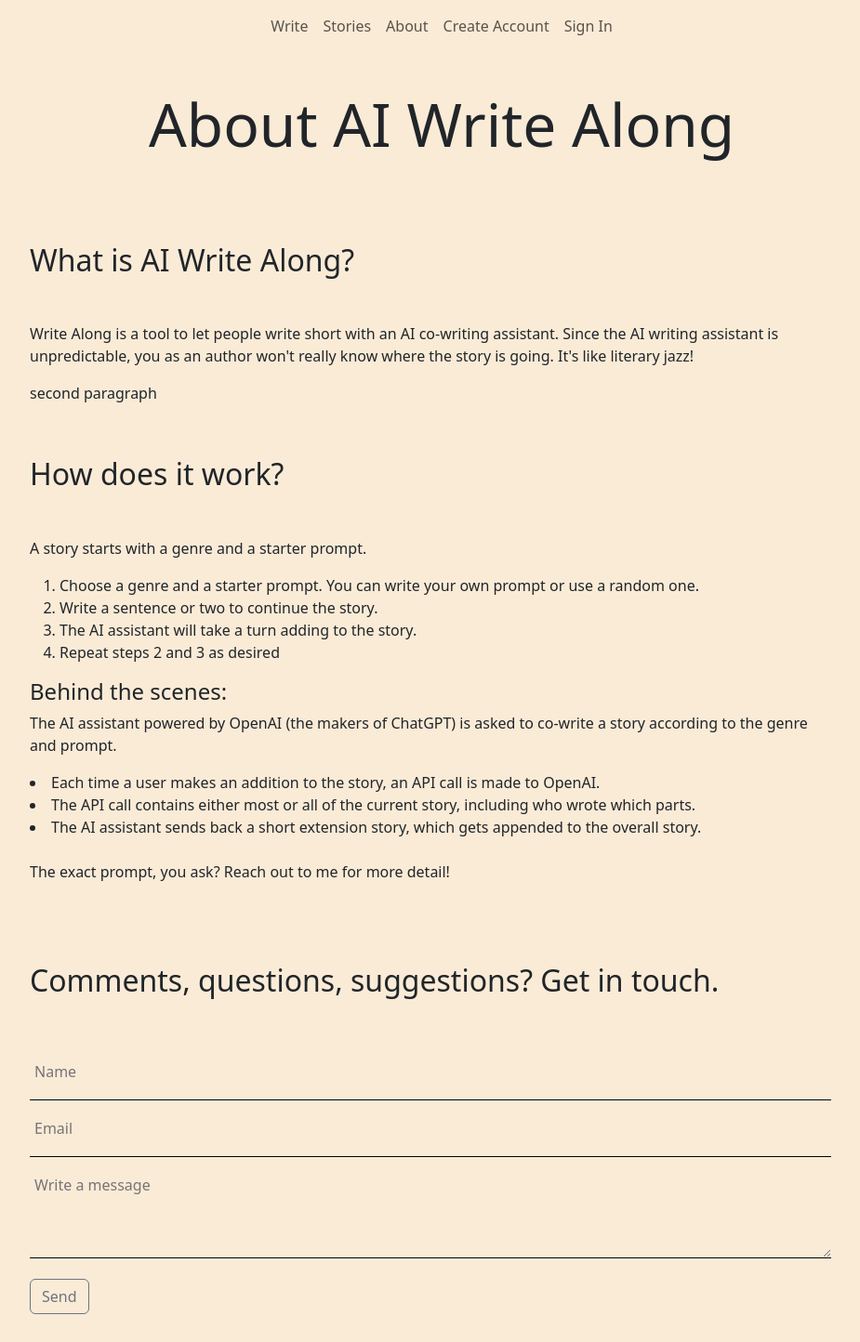
After one commit to mjkushman/AI-Storyteller, a Flask app: template templates/about.html in a window 1280 px wide. The commit adds this page. Shown: the whole page at 93% size, without its empty margins (165-1090 px from the left). Run offline with Flask 3, Linux system fonts and the light colour scheme; the template is opened without the code that fills it: values that come from a table or form of the project are taken from there, others are empty; some libraries are stand-ins or nearby versions.

Commit message:
- added About page - added Contact form to about page - Increased the char limit for story submissions to 400

```diff
--- a/app.py
+++ b/app.py
@@ -6,21 +6,21 @@ from flask import (
     Flask,
     request,
     render_template,
-    render_template_string,
     redirect,
     flash,
     jsonify,
     session,
     g,
-    render_template_string,
-    url_for,
+    url_for
 )
-from forms import StoryForm, ContextForm, SignUpForm, SignInForm
+from flask_mail import Mail, Message
+from forms import StoryForm, ContextForm, SignUpForm, SignInForm, ContactForm
 from sqlalchemy.exc import IntegrityError
 
 
 from models import db, connect_db, User, Story, Contribution, AnonStory
 from flask_debugtoolbar import DebugToolbarExtension
+
 
 CURRENT_USER_KEY = "current_user"
 STORY_KEY = 'story'
@@ -39,6 +39,16 @@ app.config["DEBUG_TB_INTERCEPT_REDIRECTS"] = False
 app.config['SECRET_KEY'] = os.environ.get('SECRET_KEY', "Igottacheckmyemail")
 app.config['SQLALCHEMY_DATABASE_URI'] = (
     os.environ.get('DATABASE_URL', 'postgresql:///ai_storyteller_db'))
+
+mail = Mail()
+app.config["MAIL_SERVER"] = "smtp.dreamhost.com"
+app.config["MAIL_PORT"] = 465
+app.config["MAIL_USE_SSL"] = True
+app.config["MAIL_USERNAME"] = 'contact@writealong.xyz'
+# app.config["MAIL_PASSWORD"] = os.environ.get('MAIL_PASSWORD', 'XnH8Qhu9q7t3Qa@')
+app.config["MAIL_PASSWORD"] = 'XnH8Qhu9q7t3Qa@'
+mail.init_app(app)
+
 
 # debug = DebugToolbarExtension(app)
 
@@ -153,7 +163,7 @@ def render_home():
         contributions = story.contributions
 
         story_form = StoryForm(story_prompt=story_prompt, story_genre=genre)
-        return render_template('contribute.html', user=user, story=story, story_form=story_form, contributions=contributions, contextForm=context_form,context_display=context_display, contribution_display=contribution_display)
+        return render_template('write.html', user=user, story=story, story_form=story_form, contributions=contributions, contextForm=context_form,context_display=context_display, contribution_display=contribution_display)
 
 
     else:
@@ -163,7 +173,7 @@ def render_home():
         contribution_display='d-none'
 
 
-        return render_template("contribute.html", contextForm=context_form,user=user, story_form=StoryForm(),context_display=context_display, contribution_display=contribution_display)
+        return render_template("write.html", contextForm=context_form,user=user, story_form=StoryForm(),context_display=context_display, contribution_display=contribution_display)
 
 
 @app.route('/sign-up', methods=['GET','POST'])
@@ -255,6 +265,29 @@ def render_user_home(username):
     else:
         return redirect(url_for('render_home'))
 
+
+@app.route('/about', methods=['GET','POST'])
+def render_about():
+    form = ContactForm()
+    if request.method == 'POST':
+        if form.validate_on_submit():
+            msg = Message(
+                subject='WriteAlong |  New Contact Form Submission',
+                recipients=['mjkushman@gmail.com'],
+                sender=f'contact@writealong.xyz',
+                reply_to=form.email.data)
+
+            msg.body = f"""FROM: {form.name.data} <{form.email.data}>,\n
+            MESSAGE: {form.message.data}"""
+            try:
+                mail.send(msg)
+                return render_template('about.html', success=True)
+            except:
+                return render_template('about.html', fail=True)
+
+
+    else:
+        return render_template('about.html', form=form)
 
 #=================== API ROUTES ==================
 
--- a/forms.py
+++ b/forms.py
@@ -10,7 +10,7 @@ class ContextForm(FlaskForm):
     story_prompt = TextAreaField("Story Prompt", validators=[InputRequired(message='Please include a starter prompt')], id='storyPrompt', )
 
 class StoryForm(FlaskForm):
-    body = TextAreaField("", validators=[InputRequired(message='How will you add to the story?'), Length(min=1,max=100)], id='inputField')
+    body = TextAreaField("", validators=[InputRequired(message='How will you add to the story?'), Length(min=1,max=400)], id='inputField')
     story_id = HiddenField("", validators=[InputRequired()])
     story_genre = HiddenField("")
     story_prompt = HiddenField("")
@@ -25,3 +25,8 @@ class SignUpForm(FlaskForm):
 class SignInForm(FlaskForm):
      email = StringField("Email", validators=[InputRequired(message='Email is required'), Email(message='Please enter a valid email address.')], id='email', render_kw={"placeholder": "Email"})
      password = PasswordField('Password', [InputRequired()], render_kw={"placeholder": "Password"})
+
+class ContactForm(FlaskForm):
+    name = StringField("Your Name", render_kw={"placeholder":"Name"})
+    email = StringField("Email", validators=[InputRequired(message='Email is required'), Email(message='Please enter a valid email address.')], id='email', render_kw={"placeholder": "Email"})
+    message = TextAreaField("Message", validators=[InputRequired()], render_kw={"placeholder":"Write a message", "rows": 3})
--- a/static/stylesheets/style.css
+++ b/static/stylesheets/style.css
@@ -12,7 +12,7 @@ main {
 
 
 h1, h2, h3 {
-  padding:40px 20px;
+  padding:40px 0px;
 }
 
 .story-link {
@@ -23,8 +23,6 @@ h1, h2, h3 {
 
 .alerts {
   margin:0px;
-
-
 }
 
 .story-link:hover {
@@ -38,7 +36,7 @@ h1, h2, h3 {
   margin: 5% 1%;
 }
 
-textarea, select {
+textarea, select, input {
     background-color: transparent;
     /* border-radius: 16px; */
     width: 100%;
@@ -58,12 +56,16 @@ textarea, select {
   /* justify-items: center; */
 }
 
-textarea:focus, select:focus {
+textarea:focus, select:focus, input:focus {
   outline: none;
 }
 textarea {
   font-size: 1.2em;
   /* padding: 5%; */
+}
+
+.contact-div {
+  padding: 30px;
 }
 
 #story, .story {
--- /dev/null
+++ b/templates/about.html
@@ -0,0 +1,103 @@
+{# About page #} {% extends 'base.html' %} {% block title %}About Write Along {%
+endblock %} {% block content %}
+
+<div class="container text-center">
+  <div class="row">
+    <h1 class="display-3">About AI Write Along</h1>
+  </div>
+</div>
+
+<div class="container">
+  <div class="row container">
+    <div class="col-10 mx-auto">
+      <section>
+        <div class="container">
+          <h2>What is AI Write Along?</h2>
+          <p>
+            Write Along is a tool to let people write short with an AI
+            co-writing assistant. Since the AI writing assistant is
+            unpredictable, you as an author won't really know where the story is
+            going. It's like literary jazz!
+          </p>
+          <p>second paragraph</p>
+        </div>
+      </section>
+
+      <section>
+        <div class="container">
+          <h2>How does it work?</h2>
+          <p>A story starts with a genre and a starter prompt.</p>
+          <ol>
+            <li>
+              Choose a genre and a starter prompt. You can write your own prompt
+              or use a random one.
+            </li>
+            <li>Write a sentence or two to continue the story.</li>
+            <li>The AI assistant will take a turn adding to the story.</li>
+            <li>Repeat steps 2 and 3 as desired</li>
+          </ol>
+          <h4>Behind the scenes:</h4>
+          <p>
+            The AI assistant powered by OpenAI (the makers of ChatGPT) is asked
+            to co-write a story according to the genre and prompt.
+            <li>
+              Each time a user makes an addition to the story, an API call is
+              made to OpenAI.
+            </li>
+            <li>
+              The API call contains either most or all of the current story,
+              including who wrote which parts.
+            </li>
+            <li>
+              The AI assistant sends back a short extension story, which gets
+              appended to the overall story.
+            </li>
+            <br />
+            The exact prompt, you ask? Reach out to me for more detail!
+          </p>
+        </div>
+      </section>
+
+      <section>
+        <div class="container contact-div">
+      {% if success %}
+        <p>Thank you for your message!</p>
+        {% elif fail %}
+        <p>Sorry, something went wrong</p>
+      {% else %}
+          <h2>Comments, questions, suggestions? Get in touch.</h2>
+          <form action="" , method="POST" id="contactForm">
+            {{ form.hidden_tag() }}
+            <div>
+
+              <div class="form-group mb-3">
+                <div>
+                    {{form.name}}
+                    {% for err in form.name.errors%}
+                    <small class="form-text"> {{err}} </small>
+                    {% endfor %}
+                </div>
+                <div>
+                    {{form.email}}
+                    {% for err in form.email.errors%}
+                    <small class="form-text"> {{err}} </small>
+                    {% endfor %}
+                </div>
+                <div>
+                {{form.message(class_='contribution-area')}}
+                {% for err in form.message.errors%}
+                <small class="form-text"> {{err}} </small>
+                {% endfor %}
+                </div>
+              </div>
+
+            </div>
+            <button id="submit" class="btn btn-outline-secondary">Send</button>
+          </form>
+        {% endif %}
+        </div>
+      </section>
+    </div>
+  </div>
+</div>
+{% endblock %}
--- a/templates/base.html
+++ b/templates/base.html
@@ -27,6 +27,9 @@
     </li>
     <li class="nav-item">
       <a class="nav-link" href="/stories">Stories</a>
+    </li>
+    <li class="nav-item">
+      <a class="nav-link" href="/about">About</a>
     </li>
 </ul>
 
--- a/templates/stories_index.html
+++ b/templates/stories_index.html
@@ -8,7 +8,7 @@
 </div>
 
 <div class="container">
-<div class="row story-index-container">
+<div class="row story-index container">
     <div class="col-10 mx-auto">
 
 {% for story in story_list %}
```
Also changed, not shown: templates/write.html (renamed from templates/contribute.html, +3 -4 lines).
